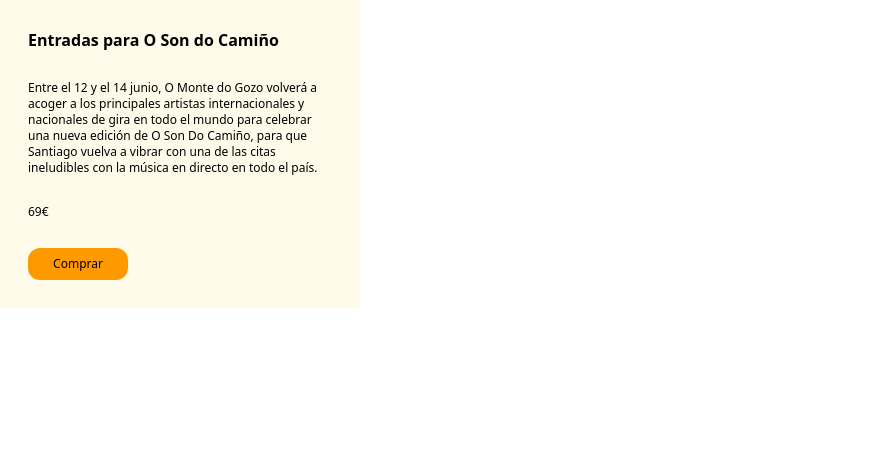
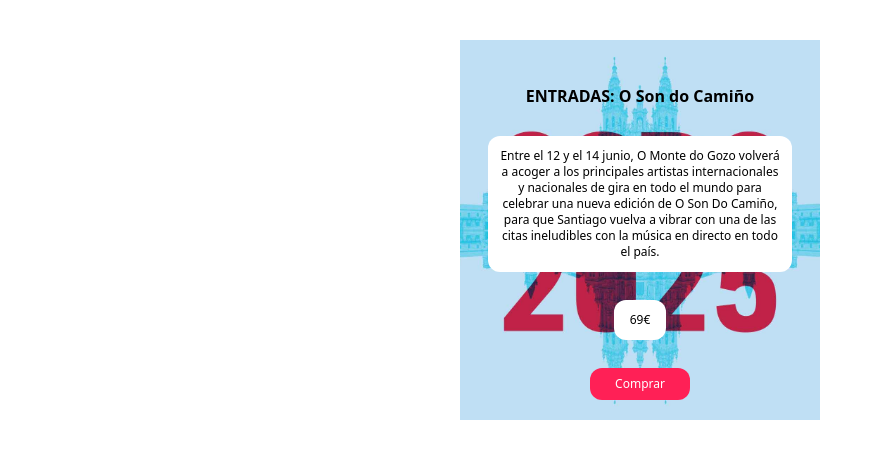
Before and after one commit to andreasp31/Ejercicios_Tailwind, a plain HTML site: page Ejercicio1/index.html in a window 1280 px wide. Shown: the whole page, without its empty margins (0-883 px from the left). Drawn offline with nearby package versions, Linux system fonts and the light colour scheme.

Commit message:
PrimerEjercicio

```diff
--- a/Ejercicio1/index.html
+++ b/Ejercicio1/index.html
@@ -7,16 +7,15 @@
     <script src="https://cdn.jsdelivr.net/npm/@tailwindcss/browser@4"></script>
 
 </head>
-<body>
-    <div class="bg-[url(Imagenes/o-son-do-camino-2025.jpg)] w-25 h-25">
-        <div class="flex flex-col bg-amber-50 w-90 p-7 gap-7">
-            <h1 class="font-bold text-l">Entradas para O Son do Camiño</h1>
-            <p class="text-xs">Entre el 12 y el 14 junio, O Monte do Gozo volverá a acoger a los principales artistas internacionales y nacionales de gira en todo el mundo para celebrar una nueva edición de O Son Do Camiño, para que Santiago vuelva a vibrar con una de las citas ineludibles con la música en directo en todo el país.</p>
-            <p class="text-xs c-white-500">69€</p>
-            <button class="text-xs bg-amber-500 w-25 p-2 rounded-xl">Comprar</button>
+<body class="flex justify-center items-center">
+    <div class="bg-[url(Imagenes/o-son-do-camino-2025.jpg)] w-90 h-95 bg-center bg-cover items-center m-10" >
+        <div class="flex flex-col w-90 p-7 gap-7 items-center">
+            <h1 class="font-bold text-l pt-4 text-center">ENTRADAS: O Son do Camiño</h1>
+            <p class="text-xs text-center bg-white rounded-xl p-3">Entre el 12 y el 14 junio, O Monte do Gozo volverá a acoger a los principales artistas internacionales y nacionales de gira en todo el mundo para celebrar una nueva edición de O Son Do Camiño, para que Santiago vuelva a vibrar con una de las citas ineludibles con la música en directo en todo el país.</p>
+            <p class="text-xs text-center bg-white rounded-xl p-3 w-13">69€</p>
+            <button class="text-xs text-white bg-rose-500 w-25 p-2 rounded-xl">Comprar</button>
         </div>
 
     </div>
-
 </body>
 </html>
```
